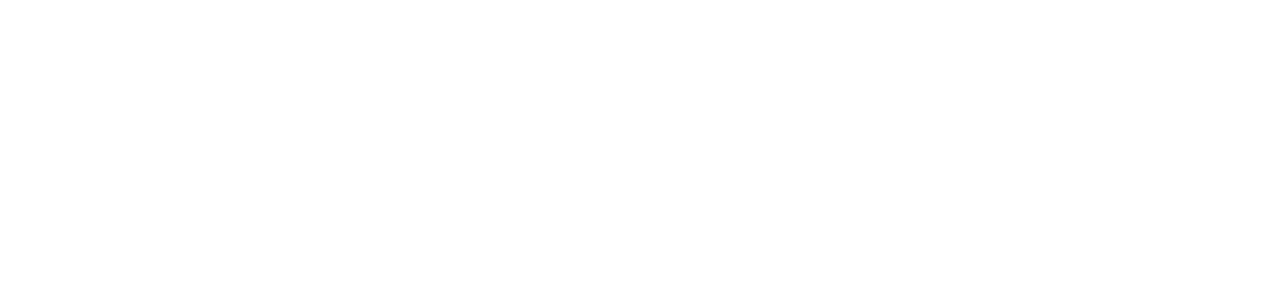
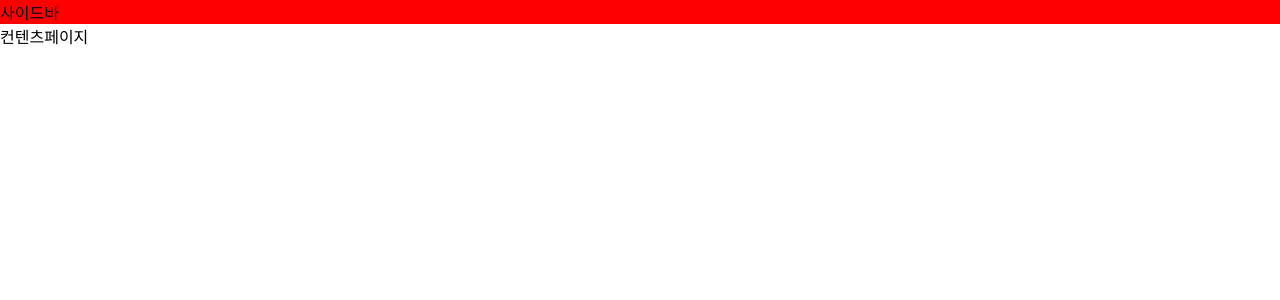
Before and after one commit to 5JJ/my-blog, a React (Create React App) app: page / in a window 1280 px wide. Shown: the top 300 px of the page. Built offline with nearby package versions, Linux system fonts and the light colour scheme.

Commit message:
scss 사용하도록 환경설정 바꾸고 기존 css파일 scss로 변경

```diff
--- a/src/App.js
+++ b/src/App.js
@@ -41,7 +41,12 @@
   render() {
     //let noti = "eee";
     return (
-      <div></div>
+      <div>
+        <div className="sidebar">사이드바</div>
+        <div className="content-container">컨텐츠페이지</div>
+      </div>
+
+
       // <div>
       // <Count name="aa"/>
       // <Alias name="bb"/>
--- a/src/index.js
+++ b/src/index.js
@@ -1,6 +1,6 @@
 import React from 'react';
 import ReactDOM from 'react-dom';
-import './index.css';
+import './index.scss';
 import App from './App';
 import * as serviceWorker from './serviceWorker';
 
--- a/src/index.css
+++ b/src/index.scss
@@ -12,3 +12,12 @@
   font-family: source-code-pro, Menlo, Monaco, Consolas, "Courier New",
     monospace;
 }
+
+$main-color: red;
+.sidebar{
+  background-color: $main-color;
+}
+
+.content-container{
+
+}
```
